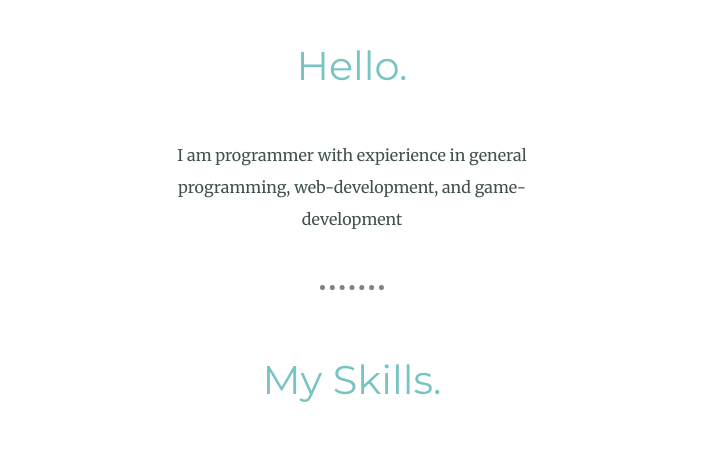
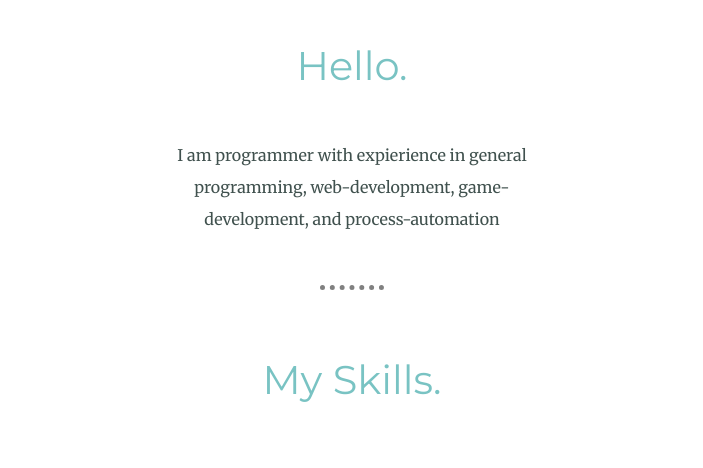
Before and after one commit to Nathan-Hutton/cv, a plain HTML site: page index.html in a window 1280 px wide. Shown: the part 1160-1628 px from the top of the page, without its empty margins (288-991 px from the left). Drawn offline with Linux system fonts and the light colour scheme.

Commit message:
Update index.html

```diff
--- a/index.html
+++ b/index.html
@@ -22,7 +22,7 @@
   <div class="profile">
     <img class='profile_picture' src="images/nathan_photo-modified.png" alt="Nathan Profile picture">
     <h2>Hello.</h2>
-    <p class='opening-description'>I am programmer with expierience in general programming, web-development, and game-development</p>
+    <p class='opening-description'>I am programmer with expierience in general programming, web-development, game-development, and process-automation</p>
   </div>
   <hr>
   <div class="skills">
```
